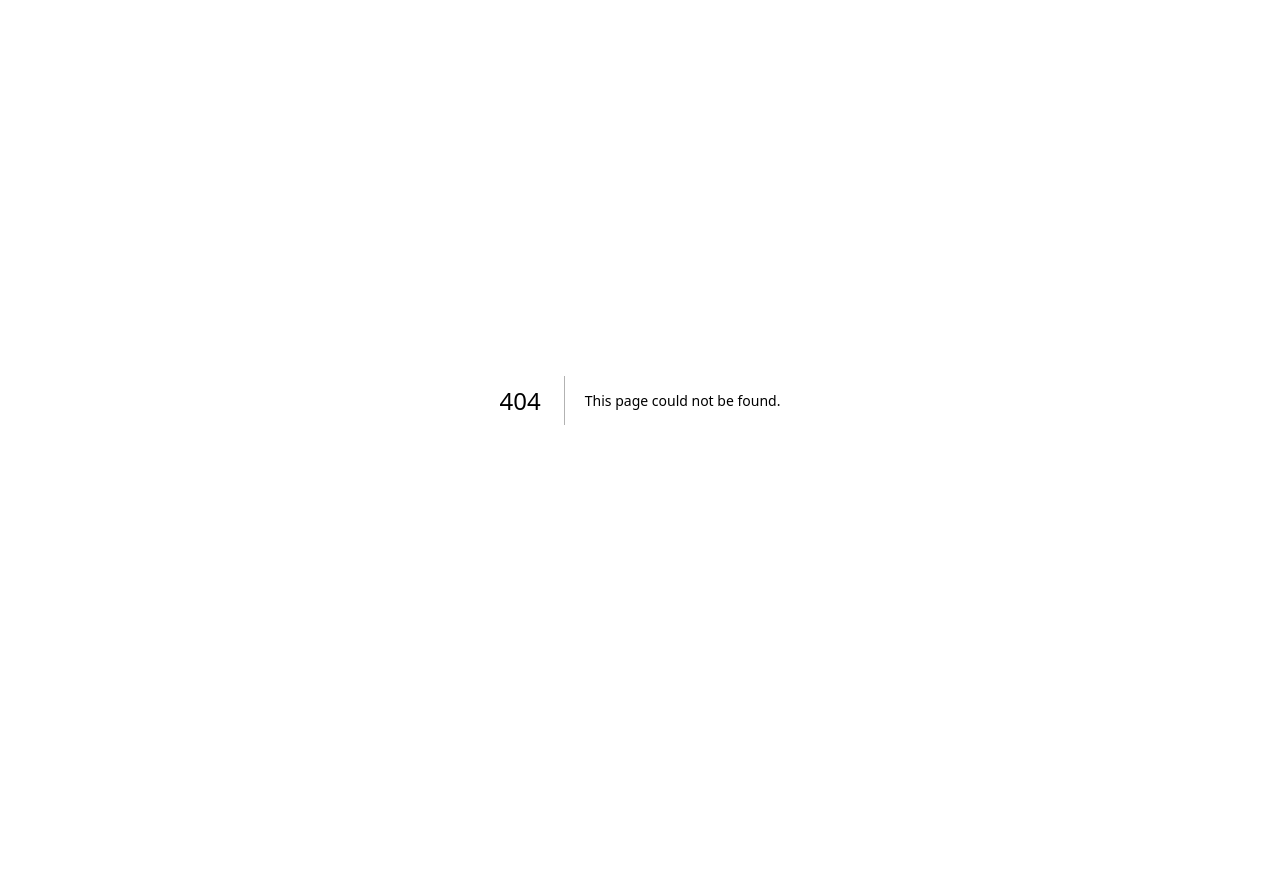
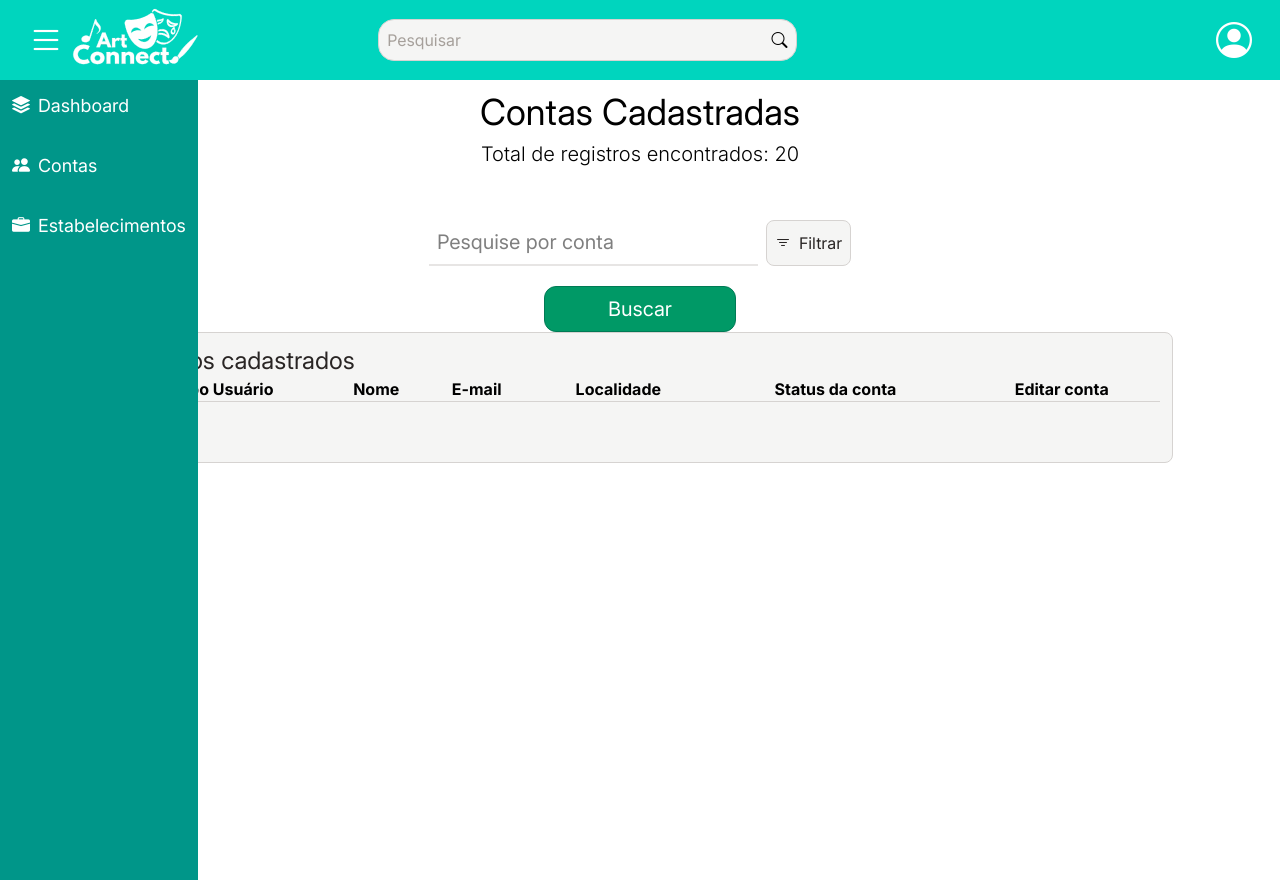
Before and after one commit to CorallusEtec/art-connect, a Next.js app: page /admin/usuarios in a window 1280 px wide. Before the commit this address had no page. Before the commit the page ends 800 px from the top, so only its background shows below. Built offline with nearby package versions, Linux system fonts and the light colour scheme.

Commit message:
Layout de contas cadastradas

```diff
--- a/src/app/admin/layout.js
+++ b/src/app/admin/layout.js
@@ -2,7 +2,7 @@ import NavbarAdmin from "@/components/NavbarAdmin"
 
 export default function Layout({ children }) {
     return (
-        <div className="h-dvh">
+        <div className="">
         <NavbarAdmin />
         {children}
         </div>
--- a/src/app/admin/page.js
+++ b/src/app/admin/page.js
@@ -1,13 +1,13 @@
 export default function AdminDashboard() {
     return (
         <div className="flex flex-col">
-            <div className="flex justify-center">
+            <div className="flex justify-center p-5">
                 <h1 className="text-3xl font-light text-stone-900">Bem vindo de volta, Fulano!</h1>
             </div>
 
-            <div className="grid grid-cols-12">
+            <div className="grid grid-cols-9">
                 {/* CARD USUARIOS */}
-                <div className="p-2 col-span-3 col-start-3 rounded-xl flex text-white flex-col bg-sky-500 border border-sky-600">
+                <a href="/admin/usuarios" className="p-2 col-span-2 col-start-3 gap-2 rounded-xl flex text-white flex-col bg-sky-500 border border-sky-600">
                     <div className="flex justify-center">
                         <h2 className="text-2xl">Usuários</h2>
                     </div>
@@ -18,16 +18,16 @@ export default function AdminDashboard() {
                     <div className="flex justify-between">
                         <div className="flex items-center gap-2">
                             <i className="text-xl bi bi-person"></i>
-                            <span className="text-xl">30 Artistas</span>
+                            <span className="text-lg">30 Artistas</span>
                         </div>
                         <div className="flex items-center gap-2">
                             <i className="text-xl bi bi-briefcase-fill"></i>
-                            <span className="text-xl">20 Estabelecimentos</span>
+                            <span className="text-lg">20 Estabelecimentos</span>
                         </div>
                     </div>
-                </div>
+                </a>
                 {/* CARD ESTABELECIMENTOS */}
-                <div className="p-2 col-span-3 col-end-11 rounded-xl flex text-white flex-col bg-red-500 border border-red-600">
+                <div className="p-2 col-span-2 col-end-8 gap-2 rounded-xl flex text-white flex-col bg-red-500 border border-red-600">
                     <div className="flex justify-center">
                         <h2 className="text-2xl">Estabelecimentos</h2>
                     </div>
@@ -36,7 +36,7 @@ export default function AdminDashboard() {
                         <i className="text-5xl bi bi-briefcase-fill"></i>
                     </div>
                     <div className="flex justify-center gap-3">
-                        <i className="text-xl bi bi-bell"></i>
+                        <i className="text-lg bi bi-bell"></i>
                         <span>5 contas aguardando aprovação</span>
                     </div>
                 </div>
--- /dev/null
+++ b/src/app/admin/usuarios/page.js
@@ -0,0 +1,59 @@
+export default function AdminUsuarios() {
+    return (
+        <div className="flex flex-col h-dvh">
+            {/* CONTROLES DE BUSCA */}
+            <div className="flex flex-col gap-10">
+                {/* REGISTRO NUMEROS */}
+                <div className="flex flex-col items-center p-3 gap-2">
+                    <h1 className="text-4xl">Contas Cadastradas</h1>
+                    <h2 className="text-xl font-light">Total de registros encontrados: 20</h2>
+                </div>
+                {/* CONTROLES */}
+                <div className="flex flex-col items-center gap-5">
+                    {/* INPUT COM FILTRO */}
+                    <div className="flex gap-2">
+                        <input className="text-xl p-2 outline-none border-b-2 border-b-stone-200"
+                        type="text" placeholder="Pesquise por conta"
+                        />
+                        <button className="cursor-pointer text-stone-800 hover:bg-stone-200 p-2
+                        flex items-center gap-2 rounded-lg bg-stone-100 border-stone-300 border">
+                            <i className="bi bi-filter"></i>
+                            <span>Filtrar</span>
+                        </button>
+                    </div>
+                    <button className="cursor-pointer
+                    hover:bg-emerald-500 bg-emerald-600
+                    p-2 w-[15%] rounded-xl border border-emerald-700 text-xl text-white"
+                    >Buscar</button>
+                </div>
+            </div>
+            {/* TABELA */}
+            <div className="grid grid-cols-12">
+                <div className="col-start-2 flex flex-col col-span-10 p-3 border bg-stone-100 border-stone-300 rounded-lg">
+                    <h2 className="text-2xl text-stone-800">Usuários cadastrados</h2>
+                    <table className="border-collapse table-fixed">
+                        <thead className="border-b border-b-stone-300">
+                            <tr>
+                                <th>Tipo Usuário</th>
+                                <th>Nome</th>
+                                <th>E-mail</th>
+                                <th>Localidade</th>
+                                <th>Status da conta</th>
+                                <th >Editar conta</th>
+                            </tr>
+
+                        </thead>
+                        <tbody>
+                            <tr>
+                                <td>Oi</td>
+                            </tr>
+                            <tr>
+                                <td>Oi</td>
+                            </tr>
+                        </tbody>
+                    </table>
+                </div>
+            </div>
+        </div>
+    )
+}
--- a/src/components/Navbar.js
+++ b/src/components/Navbar.js
@@ -1,12 +1,29 @@
+'use client'
+
+import { useState } from "react"
+
 export default function Navbar() {
+
+    const [showCadastro, setShowCadastro] = useState(false);
+    const [mouseOn, setMouseOn] = useState(false);
+
     return (
+        <>
             <header className="flex justify-between bg-teal-500 p-2 px-5 text-white items-center">
                 <img className="max-w-32 invert" src="/img/logo.svg" />
                 <div className="flex gap-20 items-center text-xl">
                     <a href="/">Sobre o Art Connect</a>
                     <a href="/login">Entrar</a>
-                <a href="/" className="bg-teal-700 border border-emerald-800 p-2 rounded-md">Crie uma Conta</a>
+                    <button onClick={()=>setShowCadastro(!showCadastro)}
+                    className="bg-teal-700 border cursor-pointer border-emerald-800 p-2 rounded-md">Crie uma Conta</button>
+
                 </div>
+
             </header>
+            <div onMouseLeave={()=>setShowCadastro(false)} className={`${showCadastro?"flex":"invisible"} flex-col rounded-xl justify-end p-3 absolute right-0 gap-5 bg-stone-100`}>
+                <a className="hover:bg-stone-200 rounded-xl p-2" href="/cadastro/artista"><span>Cadastro de Artistas</span></a>
+                <a className="hover:bg-stone-200 rounded-xl p-2" href="/cadastro/parceiros"><span>Cadastro de Estabelecimentos</span></a>
+            </div>
+        </>
     )
 }
--- a/src/components/NavbarAdmin.js
+++ b/src/components/NavbarAdmin.js
@@ -22,7 +22,7 @@ export default function NavbarAdmin() {
                             <i className="text-4xl bi bi-list"></i>
                         </button>
                         {/* LOGO */}
-                        <a href="/home">
+                        <a href="/admin">
                             <img className="max-w-32 invert" src="/img/logo.svg" />
                         </a>
                     </div>
@@ -46,8 +46,31 @@ export default function NavbarAdmin() {
                     </div>
                 </div>
             </header>
-            <div className="flex justify-end p-3 absolute right-0">
-                <div className={`bg-stone-100 border text-lg font-light p-2 ${config?"visible":"invisible"} border-stone-300 rounded-lg gap-3 flex flex-col`}>
+
+            <div className={`bg-teal-600 h-full absolute ease-in-out duration-500 ${showMenu?"translate-x-0":"-translate-x-full"}`}>
+                <ul className="text-white flex flex-col gap-2 text-lg">
+                    <li>
+                        <a href="/admin" className="cursor-pointer flex gap-2 hover:bg-teal-500 p-3">
+                            <i className="bi bi-stack"></i>
+                            <span>Dashboard</span>
+                        </a>
+                    </li>
+                    <li>
+                        <a href="/admin/usuarios" className="cursor-pointer flex hover:bg-teal-500 gap-2 p-3">
+                            <i className="bi bi-people-fill"></i>
+                            <span>Contas</span>
+                        </a>
+                    </li>
+                    <li>
+                        <a href="/admin/parceiros" className="cursor-pointer flex hover:bg-teal-500 gap-2 p-3">
+                            <i className="bi bi-briefcase-fill"></i>
+                            <span>Estabelecimentos</span>
+                        </a>
+                    </li>
+                </ul>
+            </div>
+
+            <div onMouseLeave={()=>setConfig(false)} className={`m-3 p-3 absolute right-0 bg-stone-100 border text-lg font-light ${config?"flex":"invisible"} border-stone-300 rounded-lg gap-3 flex-col`}>
                 <a href="/home/seuPerfil" className="flex gap-2">
                     <i className="bi bi-person"></i>
                     <span>Dados e credenciais</span>
@@ -65,14 +88,6 @@ export default function NavbarAdmin() {
                     <span>Sair</span>
                 </button>
             </div>
-            </div>
-            <div className={`bg-teal-600 ease-in-out duration-500 ${showMenu?"translate-x-0":"-translate-x-45"} absolute p-4 h-full`}>
-                <ul className="text-white">
-                    <li><a>Dashboard</a></li>
-                    <li><a>Contas</a></li>
-                    <li><a>Estabelecimentos</a></li>
-                </ul>
-            </div>
         </>
     )
 }
```
Lines whose indentation alone changed are shown as unchanged.
